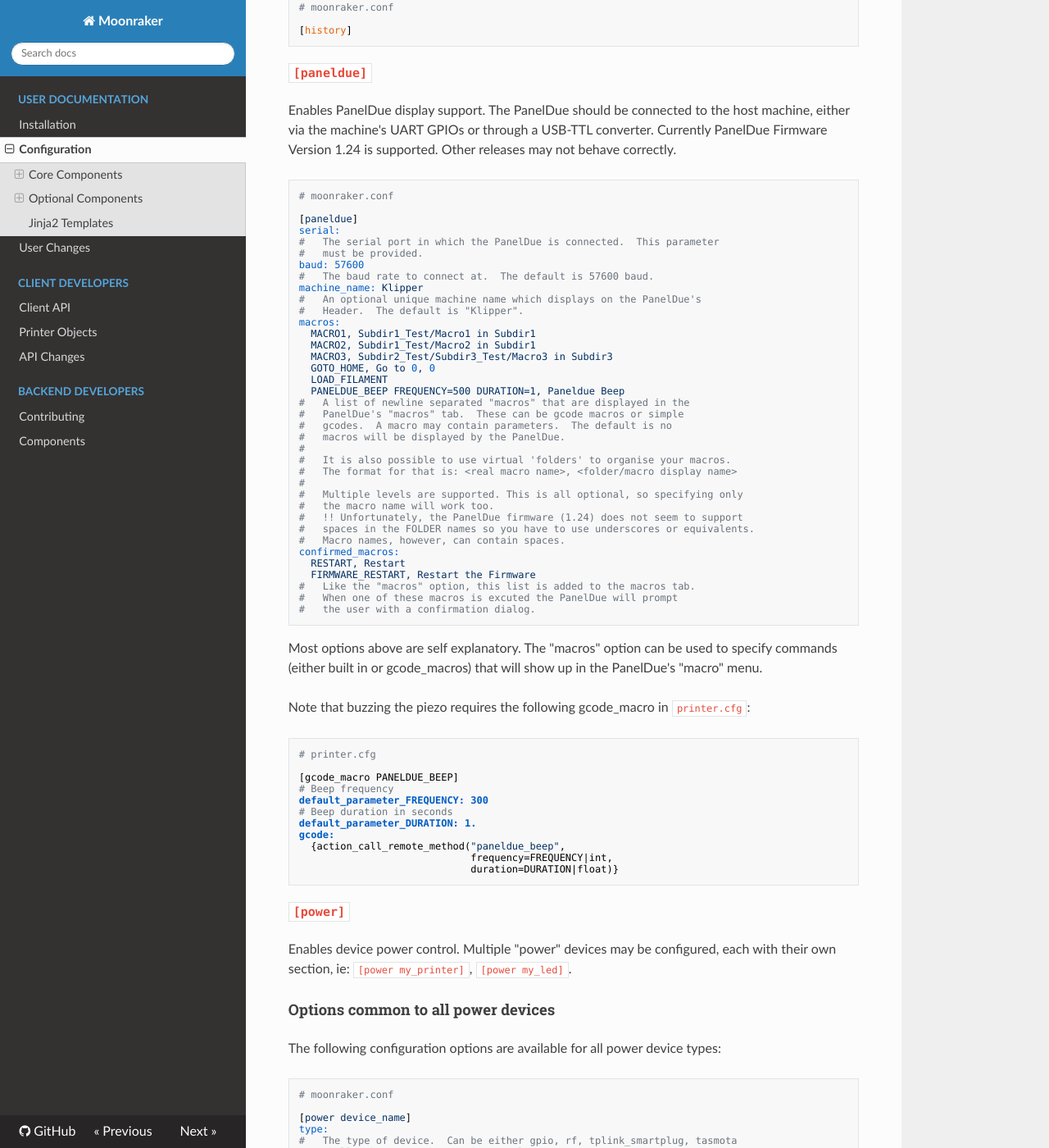
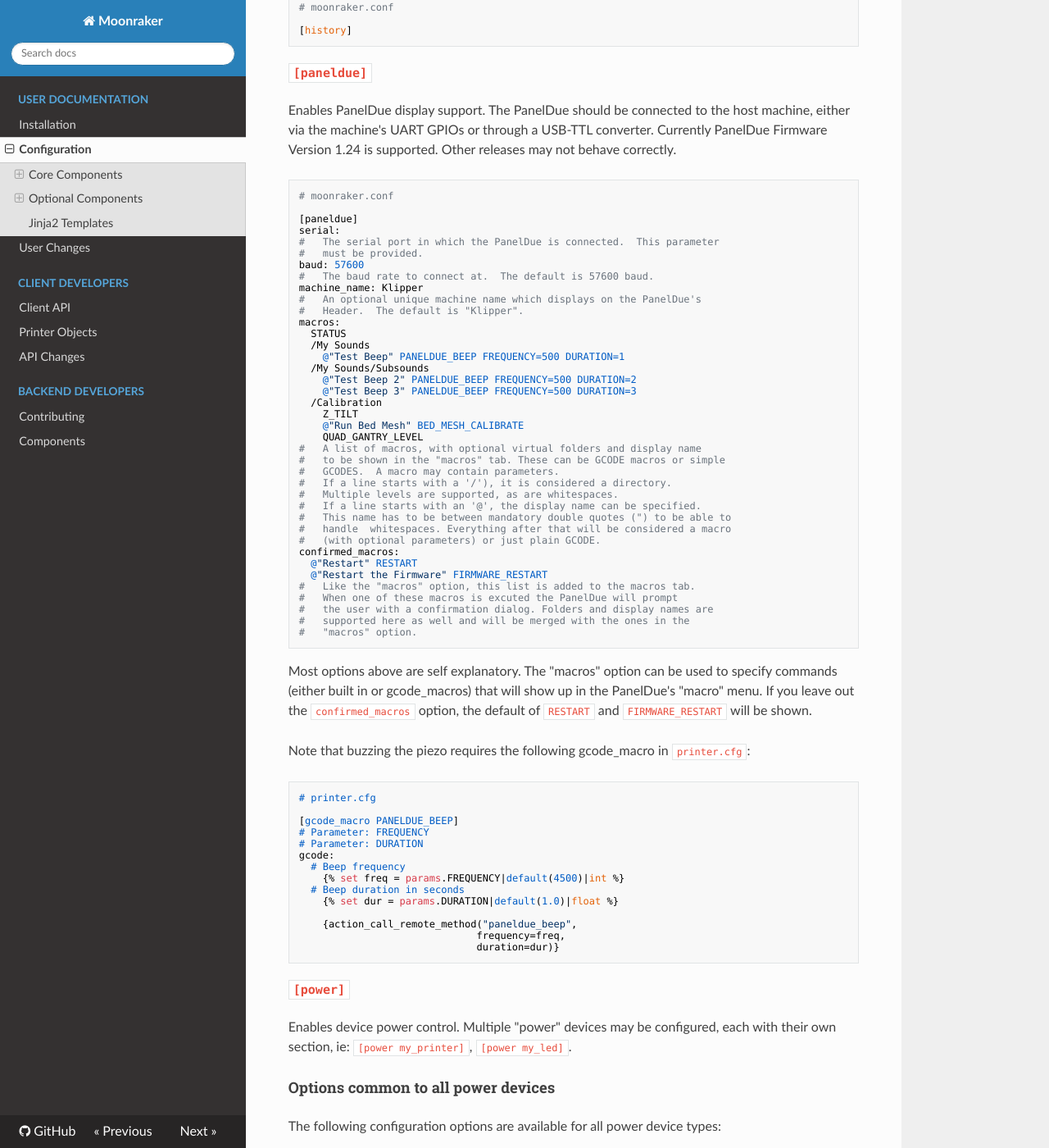
Before and after one commit to Arksine/moonraker, an MkDocs documentation site: the page built from docs/configuration.md, in a window 1280 px wide and 1400 px high, scrolled down 4054 px. Shown: the whole window at 82% size. Built offline with MkDocs 1.6.1, drawn with Linux system fonts in a browser that asks for light colours; nearby versions of some CDN libraries.

Commit message:
Address PR comments
Changed the configuration format.

Signed-off-by:  Alex Bee <alex@nntw.nl>

````diff
--- a/docs/configuration.md
+++ b/docs/configuration.md
@@ -255,50 +255,57 @@
 #   An optional unique machine name which displays on the PanelDue's
 #   Header.  The default is "Klipper".
 macros:
-  MACRO1, Subdir1_Test/Macro1 in Subdir1
-  MACRO2, Subdir1_Test/Macro2 in Subdir1
-  MACRO3, Subdir2_Test/Subdir3_Test/Macro3 in Subdir3
-  GOTO_HOME, Go to 0, 0
-  LOAD_FILAMENT
-  PANELDUE_BEEP FREQUENCY=500 DURATION=1, Paneldue Beep
-#   A list of newline separated "macros" that are displayed in the
-#   PanelDue's "macros" tab.  These can be gcode macros or simple
-#   gcodes.  A macro may contain parameters.  The default is no
-#   macros will be displayed by the PanelDue.
-#
-#   It is also possible to use virtual 'folders' to organise your macros.
-#   The format for that is: <real macro name>, <folder/macro display name>
-#
-#   Multiple levels are supported. This is all optional, so specifying only
-#   the macro name will work too.
-#   !! Unfortunately, the PanelDue firmware (1.24) does not seem to support
-#   spaces in the FOLDER names so you have to use underscores or equivalents.
-#   Macro names, however, can contain spaces.
+  STATUS
+  /My Sounds
+    @"Test Beep" PANELDUE_BEEP FREQUENCY=500 DURATION=1
+  /My Sounds/Subsounds
+    @"Test Beep 2" PANELDUE_BEEP FREQUENCY=500 DURATION=2
+    @"Test Beep 3" PANELDUE_BEEP FREQUENCY=500 DURATION=3
+  /Calibration
+    Z_TILT
+    @"Run Bed Mesh" BED_MESH_CALIBRATE
+    QUAD_GANTRY_LEVEL
+#   A list of macros, with optional virtual folders and display name
+#   to be shown in the "macros" tab. These can be GCODE macros or simple
+#   GCODES.  A macro may contain parameters.
+#   If a line starts with a '/'), it is considered a directory.
+#   Multiple levels are supported, as are whitespaces.
+#   If a line starts with an '@', the display name can be specified.
+#   This name has to be between mandatory double quotes (") to be able to
+#   handle  whitespaces. Everything after that will be considered a macro
+#   (with optional parameters) or just plain GCODE.
 confirmed_macros:
-  RESTART, Restart
-  FIRMWARE_RESTART, Restart the Firmware
+  @"Restart" RESTART
+  @"Restart the Firmware" FIRMWARE_RESTART
 #   Like the "macros" option, this list is added to the macros tab.
 #   When one of these macros is excuted the PanelDue will prompt
-#   the user with a confirmation dialog.
+#   the user with a confirmation dialog. Folders and display names are
+#   supported here as well and will be merged with the ones in the
+#   "macros" option.
 ```
 
 Most options above are self explanatory.  The "macros" option can be used
 to specify commands (either built in or gcode_macros) that will show up
-in the PanelDue's "macro" menu.
+in the PanelDue's "macro" menu. If you leave out the ```confirmed_macros```
+option, the default of ```RESTART``` and ```FIRMWARE_RESTART``` will be
+shown.
 
 Note that buzzing the piezo requires the following gcode_macro in `printer.cfg`:
 ```ini
 # printer.cfg
 
 [gcode_macro PANELDUE_BEEP]
-# Beep frequency
-default_parameter_FREQUENCY: 300
-# Beep duration in seconds
-default_parameter_DURATION: 1.
+# Parameter: FREQUENCY
+# Parameter: DURATION
 gcode:
-  {action_call_remote_method("paneldue_beep",
-                             frequency=FREQUENCY|int,
-                             duration=DURATION|float)}
+  # Beep frequency
+	{% set freq = params.FREQUENCY|default(4500)|int %}
+  # Beep duration in seconds
+	{% set dur = params.DURATION|default(1.0)|float %}
+
+	{action_call_remote_method("paneldue_beep",
+                              frequency=freq,
+                              duration=dur)}
 ```
 
 ### `[power]`
````
Also changed, not shown: 1 other file.
